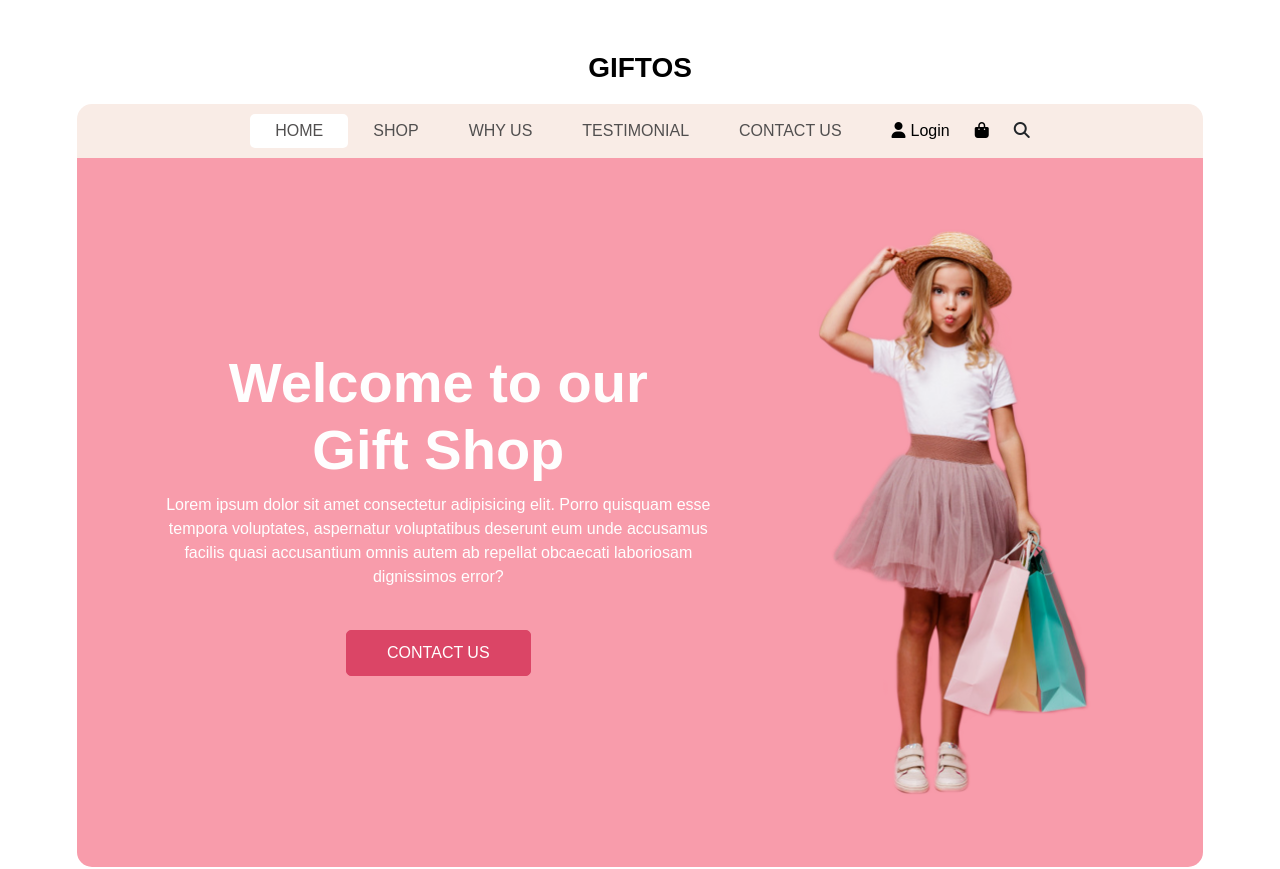
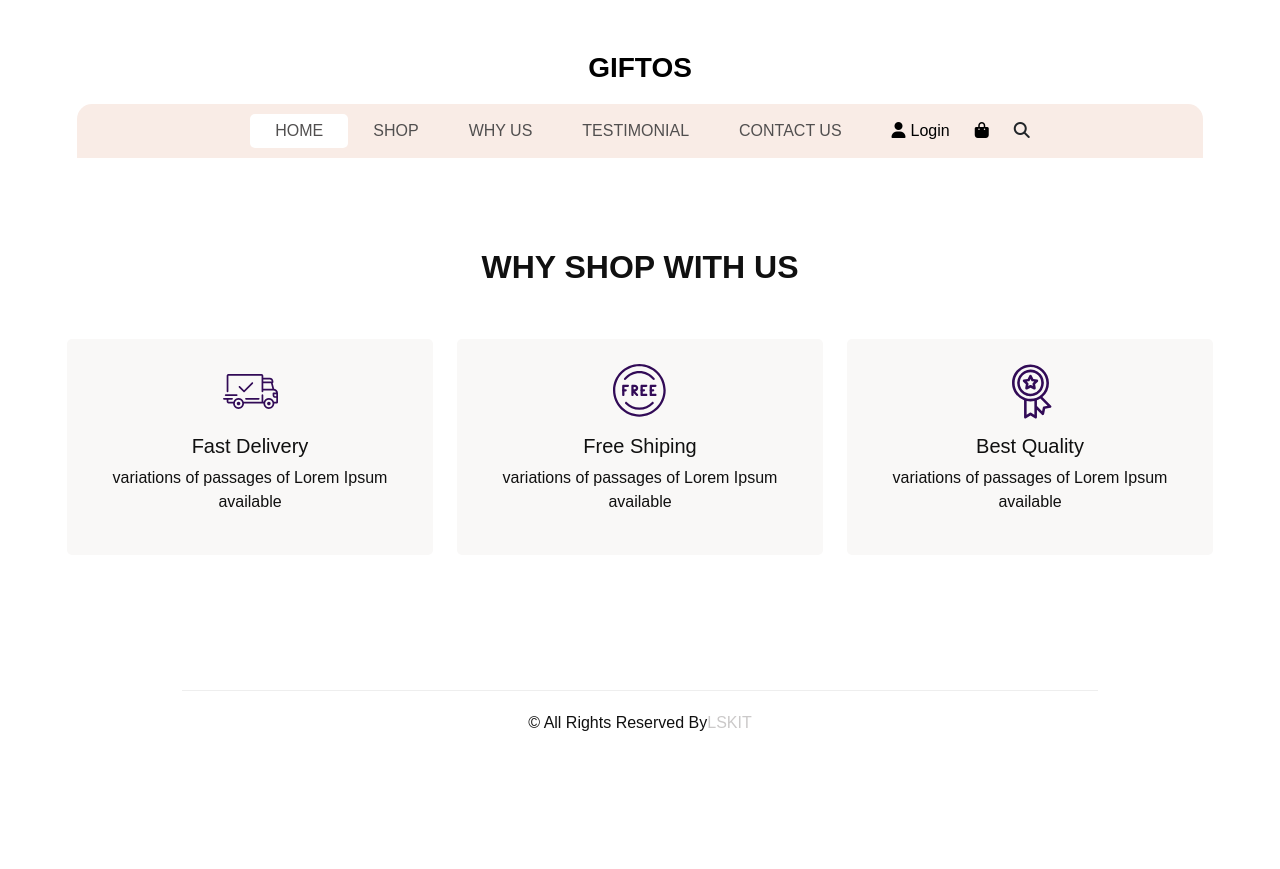
Before and after one commit to ls-kit/react-ecom, a React (Vite) app: page /why in a window 1280 px wide. Shown: the top 869 px of the page. After the commit the page ends 800 px from the top, so only its background shows below. Built offline with nearby package versions, Linux system fonts and the light colour scheme; the HTML template or start-up script is replaced by a standard one.

Commit message:
shop why and testimonial page done

```diff
--- a/src/App.jsx
+++ b/src/App.jsx
@@ -3,6 +3,7 @@ import { Route, Routes } from 'react-router-dom'
 import './App.css'
 import HomePage from './pages/HomePage'
 import ShopPage from './pages/ShopPage'
+import WhyPage from './pages/WhyPage'
 import Header from './components/HomePage/Header'
 import Footer from './components/Shared/Footer'
 
@@ -18,7 +19,7 @@ function App() {
     <Routes>
       <Route path='/' element={<HomePage/>} />
       <Route path='/shop' element={<ShopPage/>} />
-      <Route path='/why' element={<HomePage/>} />
+      <Route path='/why' element={<WhyPage/>} />
       <Route path='/testimonial' element={<HomePage/>} />
       <Route path='/contact' element={<HomePage/>} />
       <Route path='/login' element={<HomePage/>} />
--- a/src/components/HomePage/Client.jsx
+++ b/src/components/HomePage/Client.jsx
@@ -1,4 +1,3 @@
-import React from 'react'
 
 export default function Client() {
   return (
--- /dev/null
+++ b/src/pages/WhyPage.jsx
@@ -0,0 +1,9 @@
+import WhyShop from "../components/HomePage/WhyShop";
+
+export default function WhyPage() {
+  return (
+    <div>
+      <WhyShop />
+    </div>
+  );
+}
```
Also changed, not shown: src/pages/TestimonialPage.jsx (added, +7 -0 lines).
